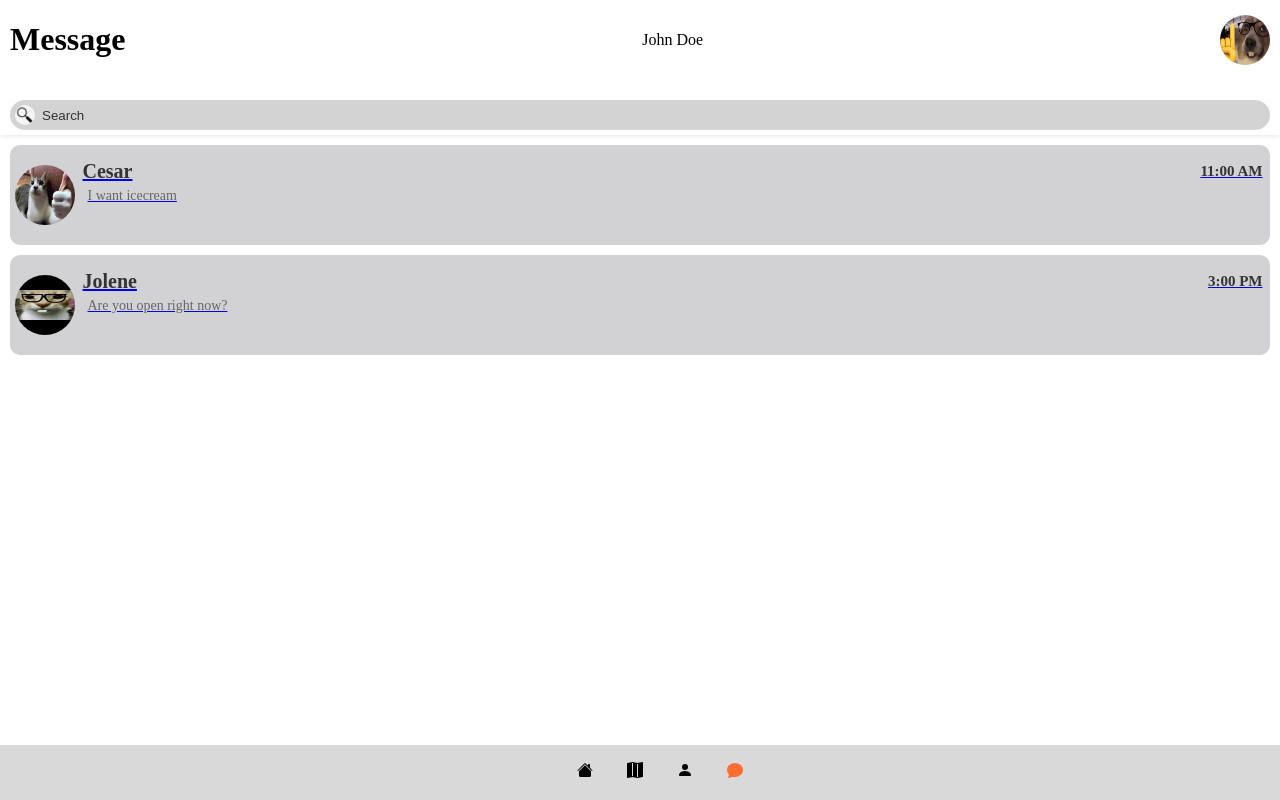
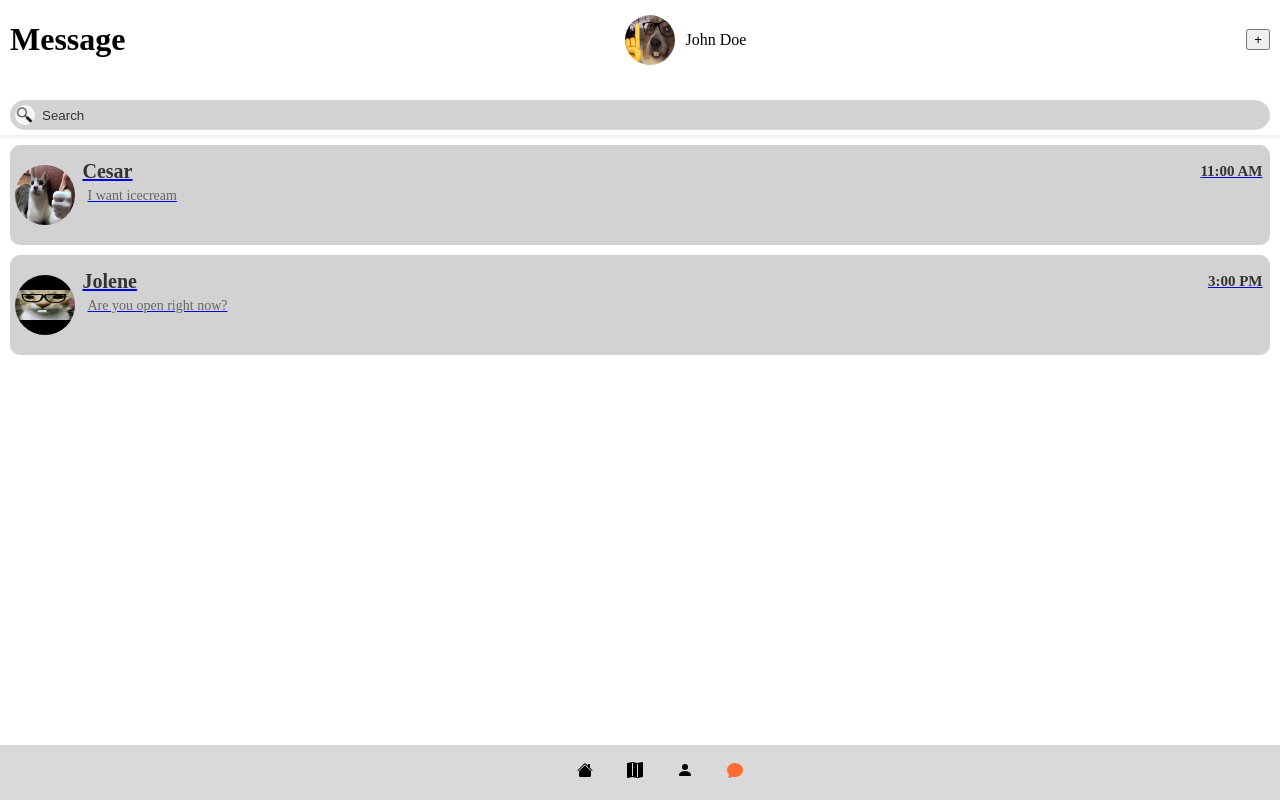
Before and after one commit to ShoeShime/VendorProject_Clean, a React (Vite) app: page /chat in a window 1280 px wide. Built offline with nearby package versions, Linux system fonts and the light colour scheme; no server answers.

Commit message:
Updated NewInboxIcon, need 2 edit css for elements

```diff
--- a/src/features/chatPage/ChatDisplay/components/NewMessageIconComponent.tsx
+++ b/src/features/chatPage/ChatDisplay/components/NewMessageIconComponent.tsx
@@ -2,7 +2,9 @@ import React from "react";
 import styled from "styled-components";
 
 
+const InboxButton = styled.button`
 
+`;
 
 
 
@@ -11,6 +13,7 @@ const NewMessageIconComponent = () => {
 
 	return(
 		<>
+			<InboxButton>+</InboxButton>
 		</>
 	);
 }
--- a/src/features/chatPage/ChatDisplay/components/UserInfoComponent.tsx
+++ b/src/features/chatPage/ChatDisplay/components/UserInfoComponent.tsx
@@ -2,7 +2,13 @@ import React from "react";
 import styled from "styled-components";
 
 
-//start styled components here:
+const UserInfoWrapper = styled.div`
+
+	display: flex;
+
+	align-items: center;
+`;
+
 const Pfp = styled.img`
 
 	width: 50px;
@@ -14,7 +20,7 @@ const Pfp = styled.img`
 
 const UserName = styled.p`
 
-
+	margin-left: 10px;
 `;
 
 
@@ -22,13 +28,14 @@ const UserInfoComponent = ({username, profilepicture}) =>{
 
 	//Create a User Info Wrapper to edit the username and profile picture properly
 	return(
-		<>
-      <UserName>{username}</UserName>
+		<UserInfoWrapper>
 			<Pfp
 				className="User-image"
 				src={profilepicture}
-				alt="User icon" />
-		</>
+				alt="User icon"
+			/>
+			<UserName>{username}</UserName>
+		</UserInfoWrapper>
 	);
 }
 
```
